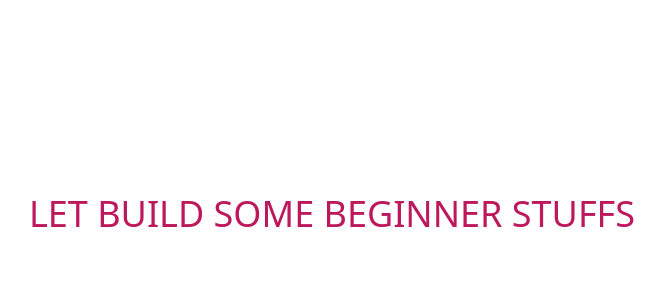
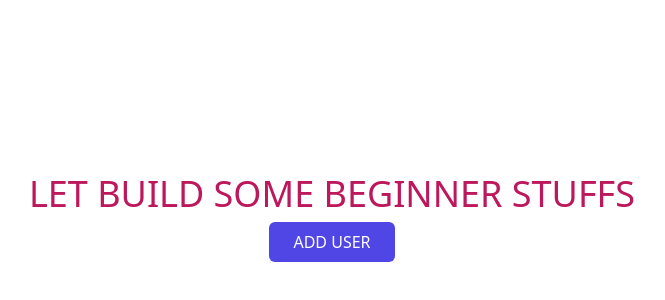
Before and after one commit to Nabwinsaud/react-beginner-examples, a React (Vite) app: page / in a window 1280 px wide. Shown: the part 186-486 px from the top of the page, without its empty margins (308-973 px from the left). Built offline with nearby package versions, Linux system fonts and the light colour scheme.

Commit message:
beginner project

```diff
--- a/src/App.tsx
+++ b/src/App.tsx
@@ -1,4 +1,5 @@
 import AccordionComponent from "./components/Accordion";
+import Record from "./components/users/Record";
 function App() {
   return (
     <div className="flex flex-col h-screen items-center justify-center w-full">
@@ -6,6 +7,7 @@ function App() {
       <h1 className="text-center my-2 uppercase text-pink-700 text-4xl ">
         Let build some beginner stuffs
       </h1>
+      <Record />
     </div>
   );
 }
--- a/src/components/users/Record.tsx
+++ b/src/components/users/Record.tsx
@@ -1,3 +1,46 @@
+import { useState } from "react";
+
+type User = {
+  name: string;
+  age: number;
+  email: string;
+};
+
 export default function Record() {
-  return <div>Record</div>;
+  const [user, setUser] = useState<Record<string, User>>({});
+
+  //   "aanaaja3"
+  const addUser = () => {
+    const id: string = Date.now().toString(36);
+    setUser({
+      ...user,
+      [id]: {
+        name: "nabin",
+        age: 19,
+        email: "nabin@gmail.com",
+      },
+    });
+  };
+  return (
+    <div className="flex flex-col">
+      <button
+        onClick={addUser}
+        className="rounded-md hover:cursor-pointer active:offset-2 active:offset-blue-600  bg-indigo-600 text-white uppercase py-2 px-6"
+      >
+        Add user
+      </button>
+
+      <div>
+        {Object.entries(user).map(([id, user]) => (
+          <div
+            key={id}
+            className="flex my-2 px-2  font-bold space-x-2  rounded-sm items-center bg-slate-400 text-white"
+          >
+            <p className="text-green-600">{id}</p>
+            <p className="text-blue-600 uppercase">{user.name}</p>
+          </div>
+        ))}
+      </div>
+    </div>
+  );
 }
```
